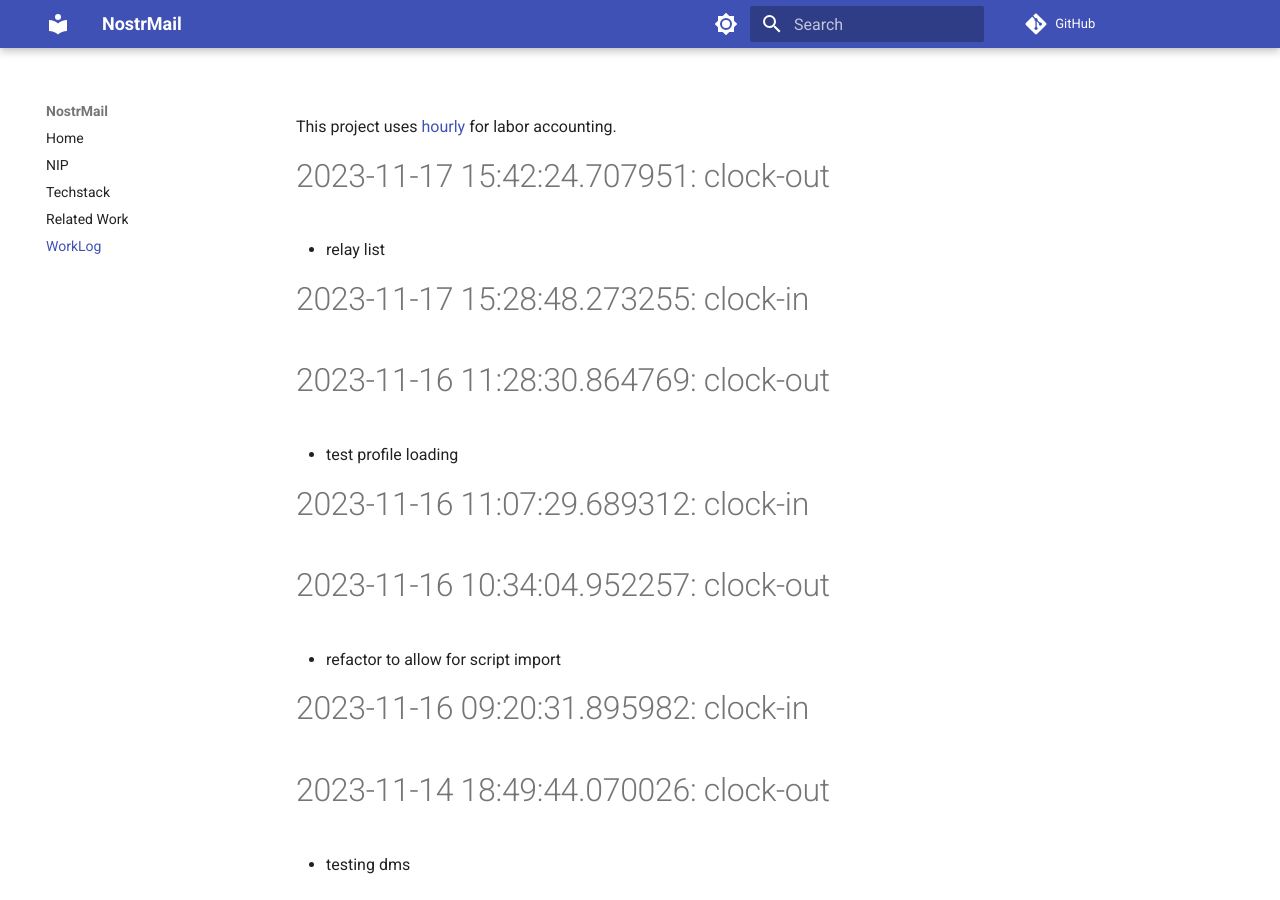
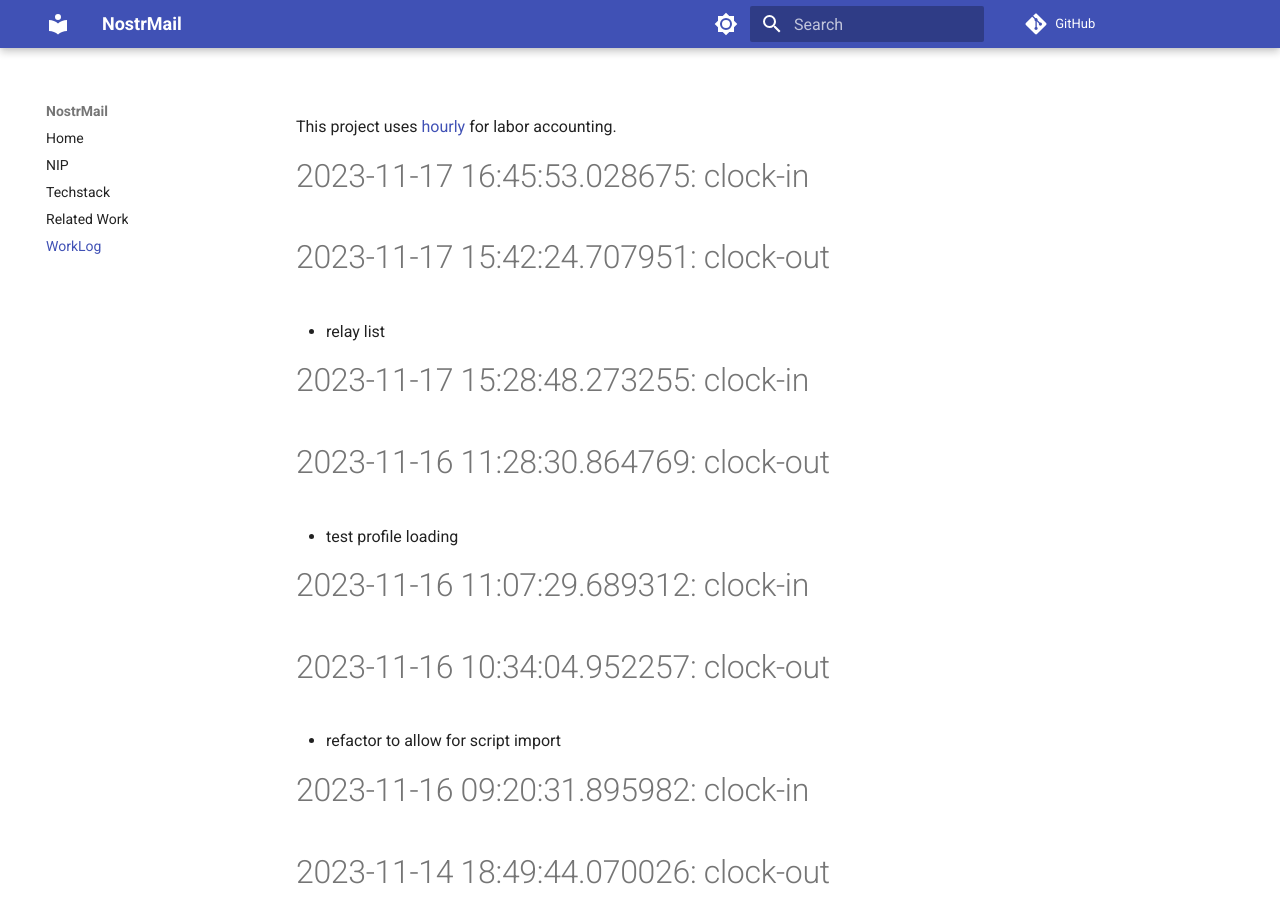
Before and after one commit to asherp/nostr-mail, an MkDocs documentation site: the page built from docs/WorkLog.md, in a window 1280 px wide and 900 px high. Built offline with MkDocs 1.6.1 and Material for MkDocs 9.7.7, drawn with Linux system fonts in a browser that asks for light colours; comment, search, counter and statistics services are not loaded.

Commit message:
clock-in

```diff
--- a/WorkLog.md
+++ b/WorkLog.md
@@ -1,3 +1,6 @@
+
+# 2023-11-17 16:45:53.028675: clock-in
+
 # 2023-11-17 15:42:24.707951: clock-out
 
 * relay list
```
